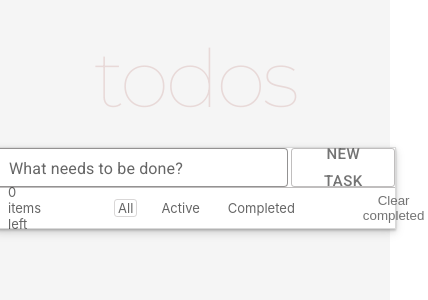
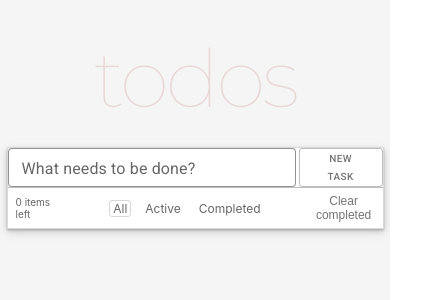
Before and after one commit to MrBattka/Todos, a React (Create React App) app: page /Todos/all in a window 390 px wide. Shown: the top 300 px of the page, 428 px wide, since content can reach past the window. Built offline with nearby package versions, Linux system fonts and the light colour scheme.

Commit message:
adaptive screen

```diff
--- a/package.json
+++ b/package.json
@@ -22,6 +22,7 @@
     "react": "^18.2.0",
     "react-dom": "^18.2.0",
     "react-redux": "^8.0.5",
+    "react-responsive": "^9.0.2",
     "react-router-dom": "^6.4.3",
     "react-scripts": "5.0.1",
     "redux": "^4.2.0",
--- a/src/App.module.css
+++ b/src/App.module.css
@@ -28,11 +28,17 @@
     background-color: white;
     width: content;
     height: content;
-    min-width: 400px;
-    width: 500px;
+    min-width: 320px;
+    max-width: 500px;
     border: 1px solid rgb(217, 217, 217);
     box-shadow: 0px 1px 2px rgba(0, 0, 0, 0.1),
         0px 2px 2px rgba(0, 0, 0, 0.1),
         0px 2px 6px rgba(0, 0, 0, 0.1),
         0px 4px 10px rgba(0, 0, 0, 0.1);
 }
+
+@media (max-width: 499px) {
+    .wrapper__app {
+        width: 375px;
+    }
+}
--- a/src/App.tsx
+++ b/src/App.tsx
@@ -1,4 +1,4 @@
-import React, { useReducer, useEffect } from 'react';
+import React, { useEffect, useReducer } from 'react';
 import { BrowserRouter, Route, Routes, useNavigate } from 'react-router-dom';
 import ActiveTask from './AllTasks/ActiveTask/ActiveTask';
 import AllTask from './AllTasks/AllTask';
@@ -52,7 +52,7 @@ const TodosApp = () => {
   return (
     <React.StrictMode>
       <BrowserRouter>
-        <App />
+          <App />
       </BrowserRouter>
     </React.StrictMode>
   )
--- a/src/Footer/Footer.module.css
+++ b/src/Footer/Footer.module.css
@@ -35,6 +35,7 @@
     display: flex;
     justify-content: flex-start;
     align-items: center;
+    min-width: 320px;
     border-top: 1px solid rgba(122, 119, 119, 0.474);
     height: 40px;
     font-size: 13px;
@@ -49,7 +50,10 @@
     letter-spacing: 0px;
     padding: 0 4px 0 4px ;
 }
-
+.clear__completed {
+    width: 120px;
+    margin-left: 40px;
+}
 .clear__completed button {
     text-decoration: none;
     color: rgba(53, 52, 52, 0.688);
@@ -57,7 +61,6 @@
     letter-spacing: 0px;
     padding: 0 4px 0 4px ;
     display: flex;
-    margin-left: 40px;
     cursor: pointer;
     background-color: inherit;
     border: none;
@@ -74,3 +77,29 @@
     background-color: rgba(199, 194, 194, 0.588);
     border-radius: 3px;
 }
+
+@media (max-width: 499px) {
+    .wrapper {
+        font-size: 12px;
+    }
+    .active {
+        margin-right: 10px;
+    }
+    .counter__item {
+        margin-left: 5px;
+        font-size: 10px;
+    }
+    .nav {
+        margin-left: 50px;
+    }
+    .item {
+        margin-right: 10px;
+    }
+    .clear__completed {
+        margin-left: 30px;
+        width: 100px;
+    }
+    .clear__completed button {
+        font-size: 12px;
+    }
+}
--- a/src/NewTask/NewTask.module.css
+++ b/src/NewTask/NewTask.module.css
@@ -38,3 +38,9 @@
     background-color: rgba(199, 194, 194, 0.588);
     box-shadow: none;
 }
+
+@media (max-width: 499px) {
+    .wrapper span {
+        font-size: 10px;
+    }
+}
--- a/src/NewTask/NewTask.tsx
+++ b/src/NewTask/NewTask.tsx
@@ -28,7 +28,7 @@ const InputTask: React.FC = () => {
                     <TextField inputProps={{ 'data-testid': 'input' }} onChange={(event) => setText(event.target.value)} value={text}
                         label="What needs to be done?"
                         variant="outlined" size="small" id="fullWidth" />
-                    <Button data-testid="new-task" variant="outlined" size="large" type='submit'>New task</Button>
+                    <Button data-testid="new-task" variant="outlined" size="large" type='submit'><span>New task</span></Button>
                 </div>
             </form>
         </div>
```
Also changed, not shown: 1 other file (tests, documents, lock files or other folders).
